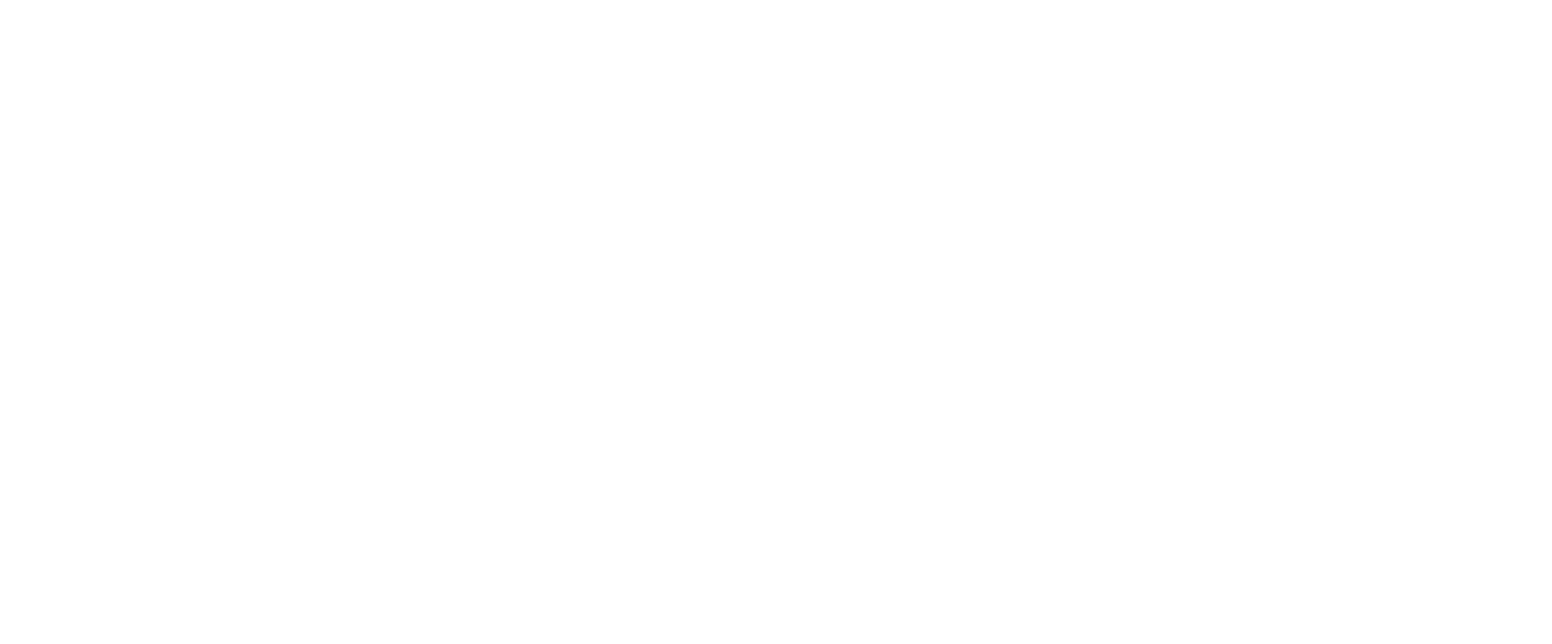
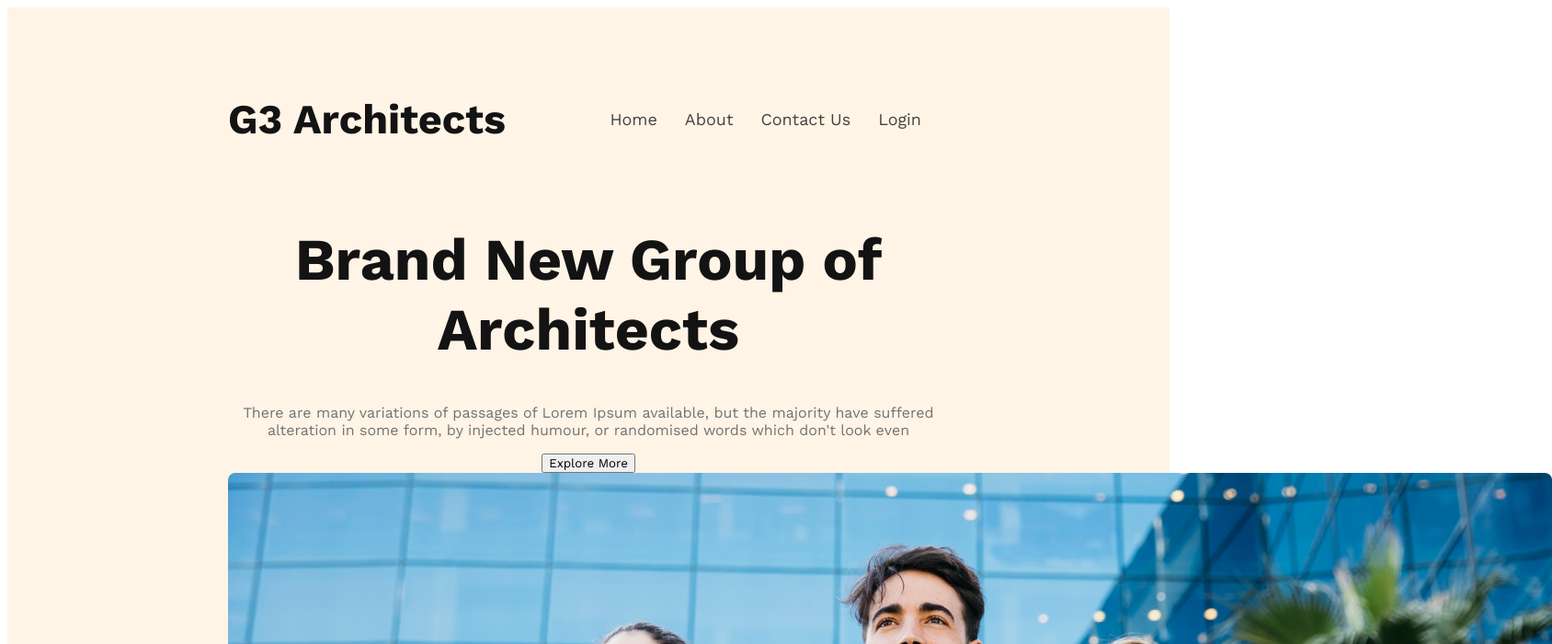
Before and after one commit to mehedi323/Responsive-web-repo, a plain HTML site: page index.html in a window 1280 px wide. Shown: the top 700 px of the page at 92% size, 1688 px wide, since content can reach past the window. Drawn offline with nearby package versions, Linux system fonts and the light colour scheme.

Commit message:
banner contant added

```diff
--- a/index.html
+++ b/index.html
@@ -8,7 +8,27 @@
 </head>
 <body>
   <header>
-
+      <nav >
+        <h3 class="nav-title">G3 Architects</h3>
+        <ul>
+          <li><a href="">Home</a></li>
+          <li><a href="">About</a></li>
+          <li><a href="">Contact Us</a></li>
+          <li><a href="">Login</a></li>
+        </ul>
+      </nav>
+      <div class="banner">
+        <div class="banner-contant">
+          <h1 class="banner-title">Brand New
+            Group of Architects
+            </h1>
+            <p class="banner-drescreption">
+              There are many variations of passages of Lorem Ipsum available, but the majority have suffered alteration in some form, by injected humour, or randomised words which don't look even
+            </p>
+            <button class="btn-praimary">Explore More</button>
+        </div>
+        <img src="images/banner.png" alt="">
+      </div>
   </header>
   <main>
 
--- a/style/main.css
+++ b/style/main.css
@@ -0,0 +1,51 @@
+@import url('https://fonts.googleapis.com/css2?family=Work+Sans:ital,wght@0,400;0,600;0,700;1,400&display=swap');
+
+*{
+  font-family: 'Work Sans', sans-serif;
+}
+header{
+  background-color: rgba(255, 144, 14, 0.10);
+  padding: 50px 240px;
+}
+nav{
+  display: flex;
+  justify-content: space-between;
+  align-items: center;
+}
+.nav-title{
+  font-size: 45px;
+  font-weight: 700;
+  color: #131313;
+}
+nav ul {
+  display: flex;
+  align-items: center;
+
+}
+ul li{
+  list-style: none;
+  margin-right: 30px;
+}
+li a{
+  text-decoration: none;
+  color: #424242;
+  font-size: 18px;
+  font-weight: 500;
+}
+.banner-contant{
+  max-width: 860px;
+  margin: 0 auto;
+  text-align: center;
+
+}
+.banner-title{
+  font-size: 64px;
+  font-weight: 700;
+  color: #131313;
+  line-height: normal;
+
+}
+.banner-drescreption{
+  color: #727272;
+  font-weight: 400;
+}
```
